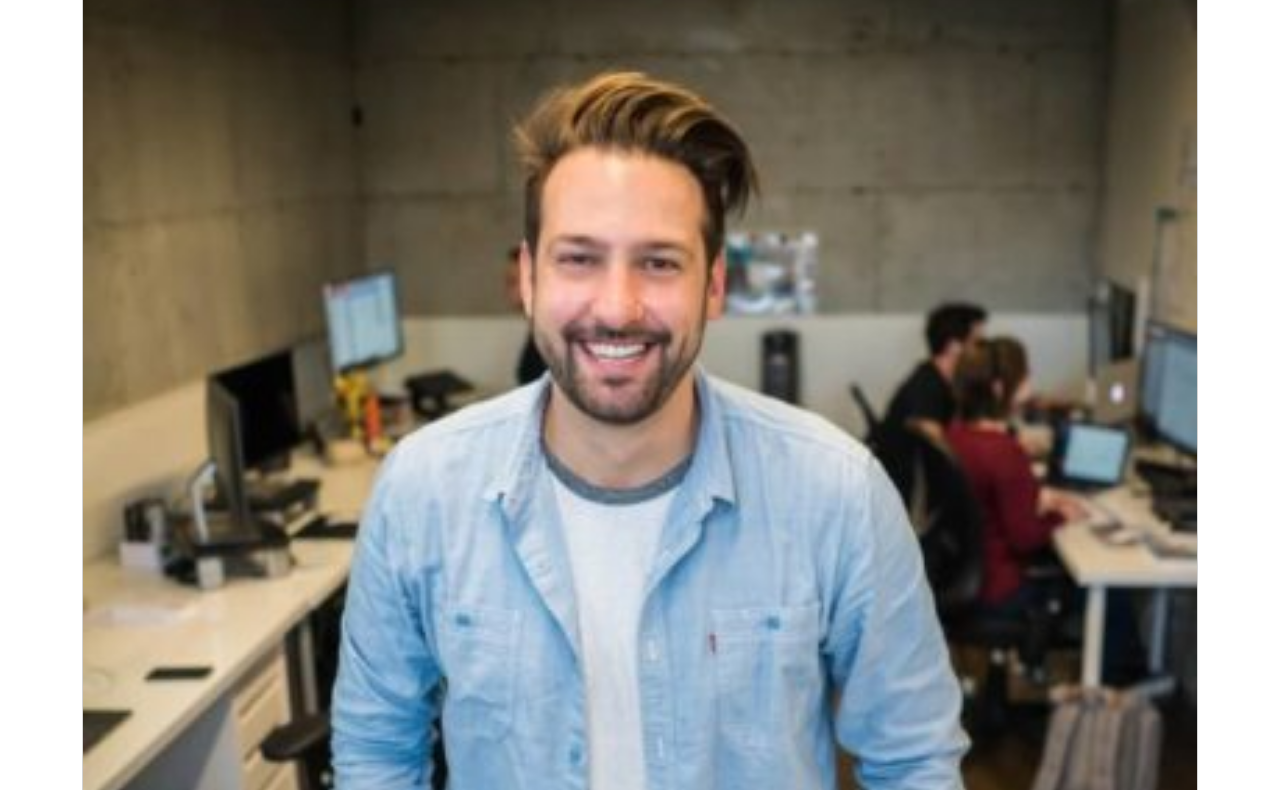
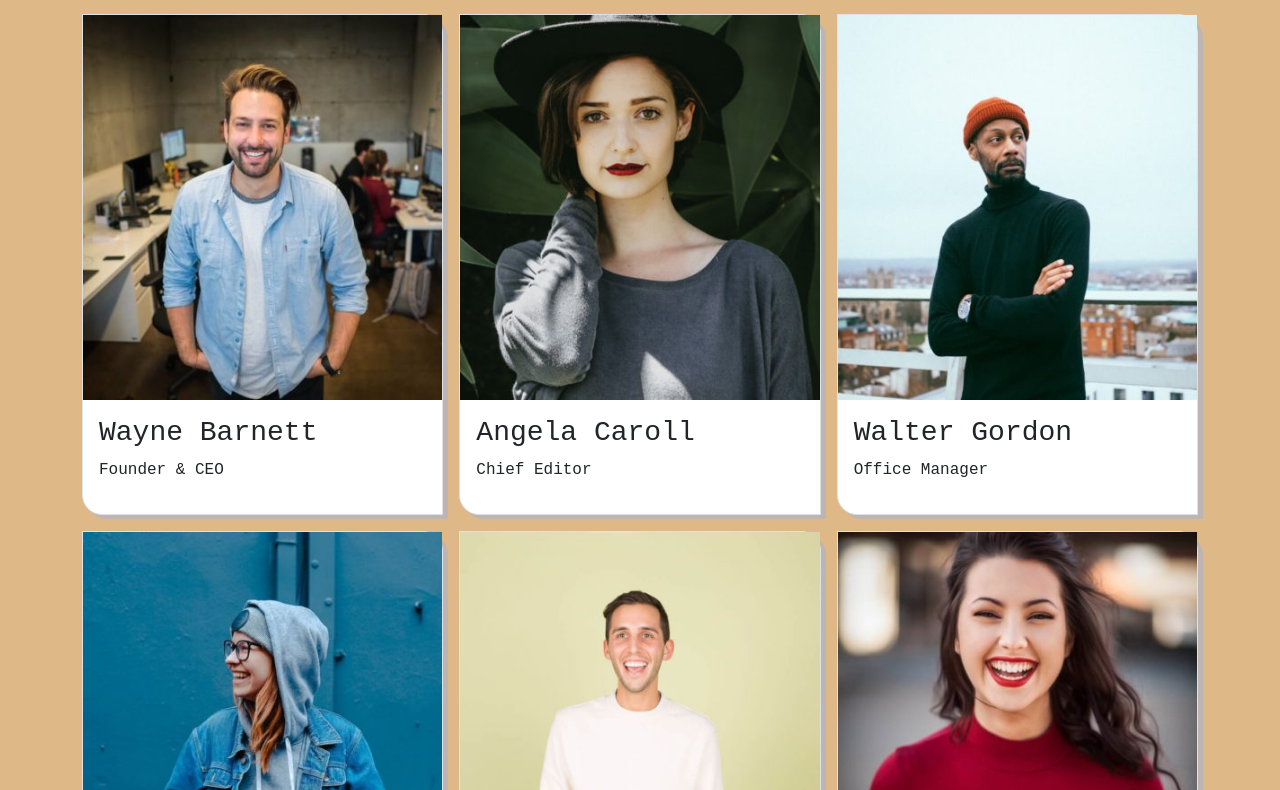
Before and after one commit to MartinaDR1/js-our-team, a plain HTML site: page index.html in a window 1280 px wide. Shown: the part 82-872 px from the top of the page. Drawn offline with nearby package versions, Linux system fonts and the light colour scheme.

Commit message:
bonus 2 + style

```diff
--- /dev/null
+++ b/assets/css/style.css
@@ -0,0 +1,9 @@
+body{
+    background-color: burlywood;
+    font-family: 'Courier New', Courier, monospace;
+}
+
+.ms_card{
+    border-radius: 0 20px;
+    box-shadow: 5px 4px  rgb(189, 180, 180);
+}
--- a/assets/js/main.js
+++ b/assets/js/main.js
@@ -34,6 +34,7 @@ const teams =[
 
 //Seleziono elemento della DOM
 const containerEl = document.querySelector('.container');
+const rowEl = document.querySelector('.row')
 /*MILESTONE 1:
 Stampare su console, per ogni membro del team, le informazioni di nome, ruolo e la stringa della foto*/
 
@@ -43,11 +44,19 @@ for(let i=0;i <teams.length;i++){
     console.log(member);
 
     const markup = `
-    <div class="col">
-        <div class="card">
+    <div class="col-4 g-3">
+        <div class="card border ms_card">
             <img src="${member.foto}" alt="">
+            <div class="card-body">
+                <h3>
+                    ${member.nome}
+                </h3>
+                <p>
+                    ${member.ruolo}
+                </p>
+            </div>
         </div>
     </div>`
 
-    containerEl.innerHTML += markup
+    rowEl.innerHTML += markup
 }
--- a/index.html
+++ b/index.html
@@ -6,10 +6,15 @@
     <meta name="viewport" content="width=device-width, initial-scale=1.0">
 
     <link href="https://cdn.jsdelivr.net/npm/bootstrap@5.2.3/dist/css/bootstrap.min.css" rel="stylesheet" integrity="sha384-rbsA2VBKQhggwzxH7pPCaAqO46MgnOM80zW1RWuH61DGLwZJEdK2Kadq2F9CUG65" crossorigin="anonymous">
+    <link rel="stylesheet" href="./assets/css/style.css">
+
     <title>Team</title>
 </head>
 <body>
-    <div class="container"></div>
+    <div class="container p-3">
+        <h1 class="text-center py-1 ">Il Nostro Team</h1>
+        <div class="row"></div>
+    </div>
 
 
     <!-- Script -->
```
